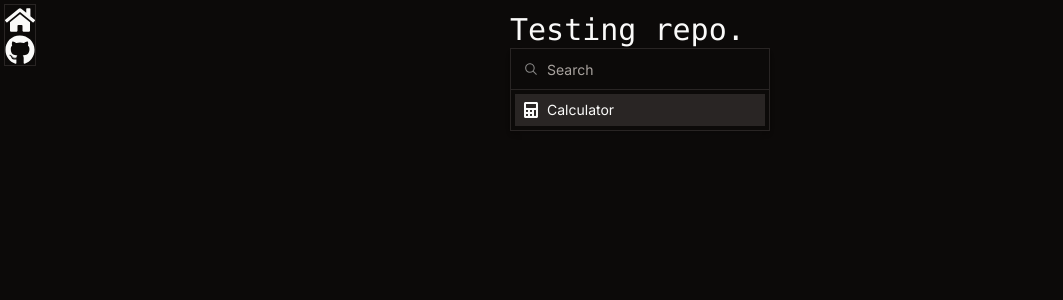
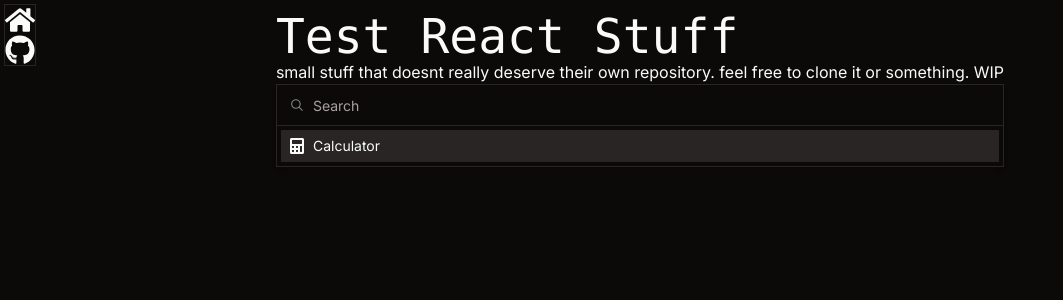
Before and after one commit to xyangst/shadcntest, a Next.js app in the folder testing/: page / in a window 1280 px wide. Shown: the top 300 px of the page, without its empty margins (0-1063 px from the left). Built offline with nearby package versions, Linux system fonts and the light colour scheme.

Commit message:
FIX TEXT SIZE FUCKHEAD

```diff
--- a/testing/src/app/page.tsx
+++ b/testing/src/app/page.tsx
@@ -3,9 +3,12 @@ import Head from "next/head";
 export default function Home() {
   return (
     <main className="">
-      <div className=" w-full max-w-7xl items-center justify-between text-3xl font-mono lg:flex">
-        Testing repo.
-        <br />
+      <div className=" w-full max-w-7xl items-center justify-between text-5xl font-mono lg:flex">
+        Test React Stuff
+      </div>
+      <div className=" w-full max-w-7xl items-center justify-between lg:flex">
+        small stuff that doesnt really deserve their own repository. feel free
+        to clone it or something. WIP
       </div>
       <CommandDemo />
     </main>
```
